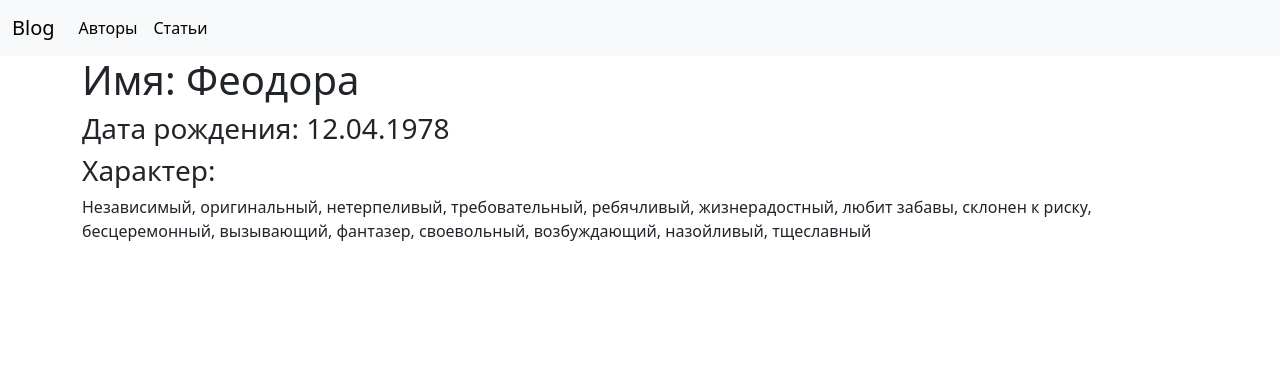
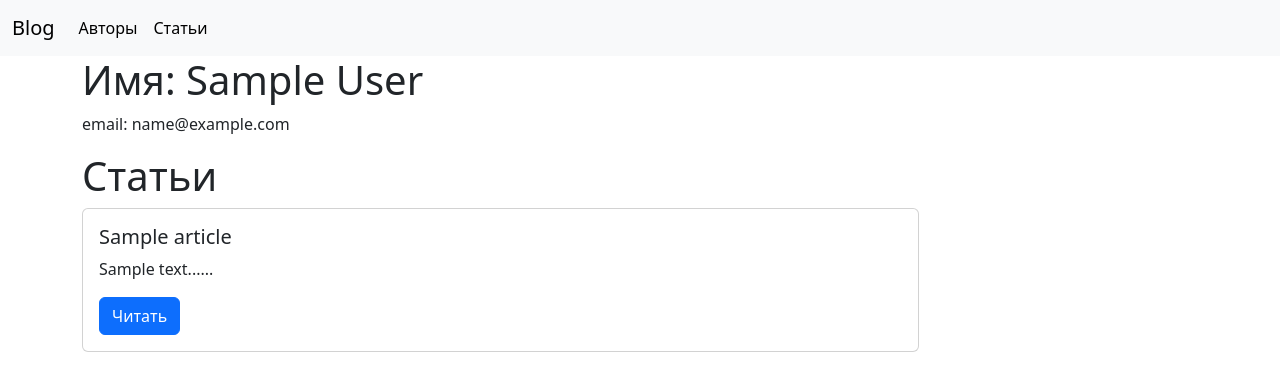
Before and after one commit to solovyova-1996/flask, a Flask app: page /users/1 in a window 1280 px wide. Shown: the top 391 px of the page. Run offline with Flask 2, Linux system fonts and the light colour scheme; tables that the repository leaves empty hold one stand-in row (values such as "Sample post"); some libraries are stand-ins or nearby versions.

Commit message:
lesson_3

```diff
--- /dev/null
+++ b/blog/models/__init__.py
@@ -0,0 +1,3 @@
+from blog.models.models import User, Article
+
+__all__ = ['User', 'Article']
--- /dev/null
+++ b/blog/models/database.py
@@ -0,0 +1,4 @@
+from flask_sqlalchemy import SQLAlchemy
+
+db = SQLAlchemy()
+__all__ = ['db']
--- a/blog/templates/articles/details.html
+++ b/blog/templates/articles/details.html
@@ -11,7 +11,7 @@ Article details
         <h4>Дата выпуска: {{ article.date }}</h4>
         <h5>Текст: </h5>
         <p>{{article.text}}</p>
-        <a href="{{url_for('user.get_user',pk=article.author)}}" class="btn btn-primary">Автор:{{users[article.author].name}}</a>
+        <a href="{{url_for('user.get_user',pk=article.author)}}" class="btn btn-primary">Автор: {{user.name}}</a>
     </div>
 </div>
 <h1>{{ user_name }}</h1>
--- a/blog/templates/articles/list.html
+++ b/blog/templates/articles/list.html
@@ -4,15 +4,17 @@
 Articles
 {% endblock %}
 {% block body %}
+
+
 <div class="row">
     <div class="col">
         <h1>Статьи</h1>
-        {% for id, article in articles.items() %}
+        {% for article in articles %}
         <div class="card w-75 mb-3">
             <div class="card-body">
                 <h5 class="card-title">{{ article.title }}</h5>
                 <p class="card-text">{{ article.text[:30] }}.....</p>
-                <a href="{{url_for('article.get_article',id=id)}}" class="btn btn-primary">Читать</a>
+                <a href="{{url_for('article.get_article',id=article.id)}}" class="btn btn-primary">Читать</a>
             </div>
         </div>
         {% endfor%}
--- a/blog/templates/navbar.html
+++ b/blog/templates/navbar.html
@@ -1,7 +1,8 @@
 <nav class="navbar navbar-expand-lg bg-body-tertiary">
     <div class="container-fluid">
         <a class="navbar-brand" href="#">Blog</a>
-    <button class="navbar-toggler" type="button" data-bs-toggle="collapse" data-bs-target="#navbarNavDropdown" aria-controls="navbarNavDropdown" aria-expanded="false" aria-label="Toggle navigation">
+        <button class="navbar-toggler" type="button" data-bs-toggle="collapse" data-bs-target="#navbarNavDropdown"
+                aria-controls="navbarNavDropdown" aria-expanded="false" aria-label="Toggle navigation">
             <span class="navbar-toggler-icon"></span>
         </button>
         <div class="collapse navbar-collapse" id="navbarNavDropdown">
@@ -10,9 +11,14 @@
                     <a class="nav-link active" aria-current="page" href="{{url_for('user.user_list')}}">Авторы</a>
                 </li>
                 <li class="nav-item">
-          <a class="nav-link active" aria-current="page" href="{{url_for('article.articles_list')}}">Статьи</a>
+                    <a class="nav-link active" aria-current="page"
+                       href="{{url_for('article.articles_list')}}">Статьи</a>
                 </li>
-
+                {% if current_user.is_authenticated %}
+                <li class="nav-item">
+                    <a class="btn btn-dark" aria-current="page" href="{{url_for('auth.logout')}}">Выйти</a>
+                </li>
+                {% endif %}
             </ul>
         </div>
     </div>
--- a/blog/templates/users/details.html
+++ b/blog/templates/users/details.html
@@ -8,9 +8,22 @@ User details
 <div class="row">
     <div class="col">
         <h1>Имя: {{ user.name }}</h1>
-        <h3>Дата рождения: {{ user.birthday }}</h3>
-        <h3>Характер: </h3>
-        <p>{{user.description}}</p>
+        <p>email: {{user.email}}</p>
+    </div>
+</div>
+<div class="row">
+    <div class="col">
+        <h1>Статьи</h1>
+        {% for article in articles %}
+        <div class="card w-75 mb-3">
+            <div class="card-body">
+                <h5 class="card-title">{{ article.title }}</h5>
+                <p class="card-text">{{ article.text[:30] }}.....</p>
+                <a href="{{url_for('article.get_article',id=article.id)}}" class="btn btn-primary">Читать</a>
+            </div>
+        </div>
+        {% endfor%}
+
     </div>
 </div>
 <h1>{{ user_name }}</h1>
--- a/blog/user/views.py
+++ b/blog/user/views.py
@@ -1,25 +1,22 @@
 from flask import Blueprint, render_template, redirect
 from werkzeug.exceptions import NotFound
+from blog.models import User,Article
 
-USERS = {1: {'name': 'Феодора', 'birthday': '12.04.1978',
-             'description': 'Независимый, оригинальный, нетерпеливый, требовательный, ребячливый, жизнерадостный, любит забавы, склонен к риску, бесцеремонный, вызывающий, фантазер, своевольный, возбуждающий, назойливый, тщеславный'},
-         2: {'name': "Богдан", 'birthday': '24.06.2000',
-             'description': 'Активный, дерзкий, романтичный, интуитивный, независимый, оригинальный, нетерпеливый, требовательный, ребячливый'},
-         3: {'name': "Адам", 'birthday': '11.05.1996',
-             'description': 'Импульсивный, страстный, динамичный, доминирующий, гордый, бестактный, оптимистичный'}}
 user = Blueprint('user', __name__, url_prefix="/users", static_folder="../static")
 
 
 @user.route('/')
 def user_list():
-    return render_template('users/list.html', users=USERS)
+    users = User.query.all()
+    return render_template('users/list.html', users=users)
 
 
 @user.route('/<int:pk>')
 def get_user(pk: int):
     try:
-        user = USERS[pk]
+        user=User.query.filter_by(id=pk).one_or_none()
+        articles = Article.query.filter_by(author=user.id)
     except KeyError:
         # raise NotFound(f"User id {pk} not found")
         return redirect("/users/")
-    return render_template('users/details.html', user=user)
+    return render_template('users/details.html', user=user,articles =articles)
--- a/pyproject.toml
+++ b/pyproject.toml
@@ -8,6 +8,8 @@ packages = [{include = "flask_project"}]
 
 [tool.poetry.dependencies]
 python = "^3.10"
+dotenv = "^0.0.5"
+Flask-Login = "^0.6.2"
 
 
 [build-system]
--- a/wsgi.py
+++ b/wsgi.py
@@ -1,6 +1,54 @@
-from blog.app import crate_app
+from werkzeug.security import generate_password_hash
+from blog.models import Article
 
-# if __name__ == '__main__':
-#     app.run(host='0.0.0.0', debug=True)
+from blog.app import crate_app, db
+
 app = crate_app()
-app.run(host='0.0.0.0', debug=True)
+
+
+@app.cli.command('init-db')
+def init_db():
+    db.create_all()
+
+
+@app.cli.command('create-user')
+def create_user():
+    from blog.models import User
+    db.session.add(
+        User(name='Феодора', email='fedora@gmail.ru', password=generate_password_hash('0000'))
+    )
+    db.session.add(
+        User(name='Богдан', email='bogdan@gmail.ru', password=generate_password_hash('1111'))
+    )
+    db.session.add(
+        User(name='Адам', email='adam@gmail.ru', password=generate_password_hash('2222'))
+    )
+    db.session.commit()
+
+
+@app.cli.command('create-articles')
+def create_articles():
+    article_1 = Article(title= "Руководство по SQLAlchemy в Flask",
+                         text="В этом материале речь пойдет об основах SQLAlchemy. Создадим веб-приложение на Flask, фреймворке языка Python. Это будет минималистичное приложение, которое ведет учет книг."
+                                 "С его помощью можно будет добавлять новые книги, читать уже существующие, обновлять и удалять их. Эти операции — создание, чтение, обновление и удаление — также известны как «CRUD» и составляют основу почти всех веб-приложений. О них отдельно пойдет речь в статье."
+                                 "Прежде чем переходить к CRUD, разберемся с отдельными элементами приложения, начиная с SQLAlchemy.Стоит отметить, что существует расширение для Flask под названием flask-sqlalchemy, которое упрощает процесс использования SQLAlchemy с помощью некоторых значений по умолчанию и других элементов. Они в первую очередь облегчают выполнение базовых задач. Но в этом материале будет использоваться только чистый SQLAlchemy, чтобы разобраться в его основах без разных расширений.",
+                         author=1
+                         )
+    article_2 = Article(title= "Введение во Flask",
+                         text= "Flask — это микрофреймворк для Python, созданный в 2010 году разработчиком по имени Армин Ронахер. Но что значит это «микро»?"
+                                 "Это говорит о том, что Flask действительно маленький. У него в комплекте нет ни набора инструментов, ни библиотек, которыми славятся другим популярные фреймворки Python: Django или Pyramid. Но он создан с потенциалом для расширения. Во фреймворке есть набор базовых возможностей, а расширения отвечают за все остальное. «Чистый» Flask не умеет подключаться к базе данных, проверять данные формы, загружать файлы и так далее. Для добавления этих функций нужно использовать расширения. Это помогает использовать только те, которые на самом деле нужны."
+                                 "Flask также не такой жесткий в отношении того, как разработчик должен структурировать свою программу, в отличие от, например, Django где есть строгие правила. Во Flask можно следовать собственной схеме.",
+                         author= 2
+                         )
+    article_3 = Article(title="Аутентификация во Flask",
+                         text= "Аутентификация — один из самых важных элементов веб-приложений. Этот процесс предотвращает попадание неавторизованных пользователей на непредназначенные для них страницы. Собственную систему аутентификации можно создать с помощью куки и хэширования паролей. Такой миниатюрный проект станет отличной проверкой полученных навыков."
+                                 "Как можно было догадаться, уже существует расширение, которое может значительно облегчить жизнь. Flask-Login — это расширение, позволяющее легко интегрировать систему аутентификации в приложение Flask. Установить его можно с помощью следующей команды:"
+                                 "(env) gvido@vm:~/flask_app$  pip install flask-login",
+                         author=3
+                         )
+    db.session.add_all([article_1, article_2, article_3])
+    db.session.commit()
+
+
+if __name__ == '__main__':
+    app.run(host='0.0.0.0')
```
Also changed, not shown: blog/app.py (+13 -3 lines), blog/articles/views.py (+9 -43 lines), blog/auth/views.py (added, +42 -0 lines), blog/models/models.py (added, +20 -0 lines), blog/templates/auth/login.html (added, +25 -0 lines), blog/templates/users/list.html (+3 -4 lines), config.py (added, +26 -0 lines), blog/auth/__init__.py (added). Lines whose indentation alone changed are shown as unchanged.
